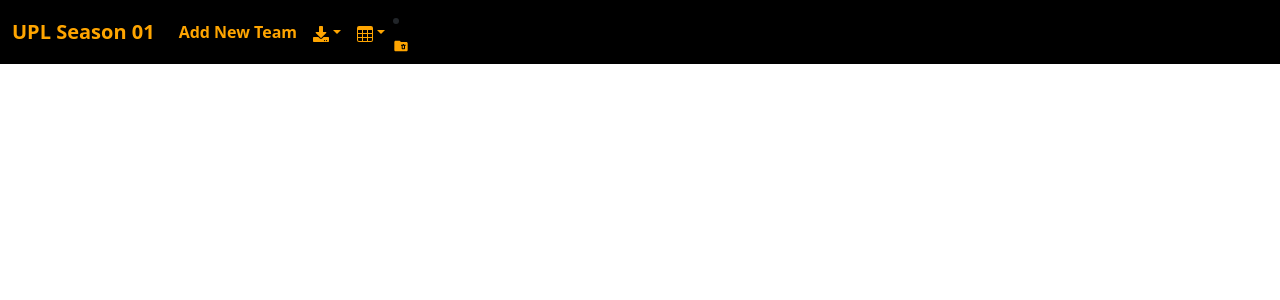
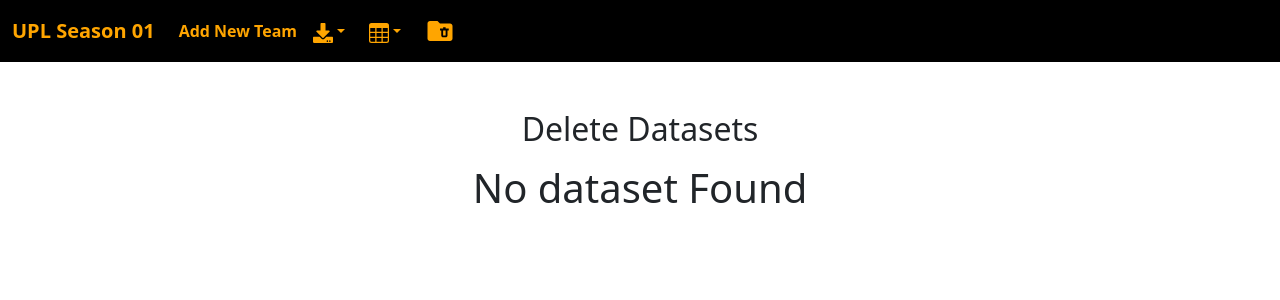
Before and after one commit to hubofayush/uplau, a React (Vite) app: page /DeleteDataset in a window 1280 px wide. Shown: the top 300 px of the page. Built offline with nearby package versions, Linux system fonts and the light colour scheme.

Commit message:
added new component delete dataset and worked successfully

```diff
--- a/src/App.jsx
+++ b/src/App.jsx
@@ -9,6 +9,7 @@ import { BrowserRouter as Router, Routes, Route, Link } from "react-router-dom";
 import AddNewTeam from "./Components/AddNewTeam";
 import FetchCSVData from "./Components/TeakeFIle";
 import TaeamView from "./Components/TaeamView";
+import DeleteDataset from "./Components/DeleteDataset";
 
 function App() {
   // section to display team players
@@ -470,6 +471,11 @@ function App() {
             path="/TeamView"
             element={<TaeamView team={showteamPlayers} />}
           ></Route>
+          <Route
+            exact
+            path="/DeleteDataset"
+            element={<DeleteDataset data={JSON_data} setdata={setJSON_data} />}
+          ></Route>
         </Routes>
       </Router>
       {/* <FetchCSVData link = {link}/> */}
--- a/src/Components/AddNewTeam.jsx
+++ b/src/Components/AddNewTeam.jsx
@@ -51,7 +51,7 @@ function AddNewTeam(props) {
             onChange={(e) => {
               setname(e.target.value);
             }}
-            autoFocus="true"
+            autoFocus
           />
         </div>
         <div className="mb-3">
--- /dev/null
+++ b/src/Components/DeleteDataset.jsx
@@ -0,0 +1,73 @@
+import React from "react";
+import { MdDelete } from "react-icons/md";
+import { Link, Route, useNavigate } from "react-router-dom";
+
+function DeleteDataset(props) {
+  let data;
+  if (localStorage.getItem("JSON_data") === null) {
+    data = [];
+  } else {
+    data = JSON.parse(localStorage.getItem("JSON_data"));
+  }
+
+  const deletedata = () => {
+    if (confirm("Delete Dataset")) {
+      localStorage.removeItem("JSON_data");
+      props.setdata([]);
+      //   if (data.length === 0) {
+      navigate("/");
+
+      //   console.log(data);
+    }
+  };
+
+  let navigate = useNavigate();
+  return (
+    <>
+      <div className="container mt-5">
+        <h2 className="text-center m-3">Delete Datasets</h2>
+        {data.length === 0 ? (
+          <>
+            <h1 className="text-center">No dataset Found</h1>
+          </>
+        ) : (
+          <>
+            <div
+              className="container d-flex flex-row justify-content-between align-items-center "
+              style={{
+                backgroundColor: "#eee",
+                padding: "2rem",
+                width: "40rem",
+                margin: "2rem auto",
+                borderRadius: ".875rem",
+                // boxShadow: "0px 0px 10px rgba(0, 0, 0, 0.1)"
+                boxShadow:
+                  "2px 2px 8px rgba(0, 0, 0, 0.3), -2px -2px 8px rgba(255, 255, 255, 0.3)",
+              }}
+              onMouseOver={(e) => {
+                e.target.style.boxShadow =
+                  "4px 4px 16px rgba(0, 0, 0, 0.5), -4px -4px 16px rgba(255, 255, 255, 0.5)";
+              }}
+              onMouseOut={(e) => {
+                e.target.style.boxShadow =
+                  "2px 2px 8px rgba(0, 0, 0, 0.3), -2px -2px 8px rgba(255, 255, 255, 0.3)";
+              }}
+            >
+              <span className="fs-5">Dataset</span>
+              <button
+                className="btn"
+                onClick={() => {
+                  deletedata();
+                }}
+              >
+                <MdDelete size={30} />
+              </button>
+            </div>
+          </>
+        )}
+      </div>
+    </>
+  );
+}
+
+export default DeleteDataset;
--- a/src/Components/Navbar.jsx
+++ b/src/Components/Navbar.jsx
@@ -11,7 +11,7 @@ function Navbar(props) {
   return (
     <>
       <nav className="navbar navbar-expand-lg bg-black">
-        <div className="container-fluid">
+        <div className="container-fluid ">
           <Link
             className="navbar-brand fw-bold"
             to="/"
@@ -32,7 +32,7 @@ function Navbar(props) {
             <span className="navbar-toggler-icon"></span>
           </button>
           <div className="collapse navbar-collapse" id="navbarNavDropdown">
-            <ul className="navbar-nav ">
+            <ul className="navbar-nav d-flex flex-row align-items-center">
               <Link
                 className="nav-link fw-bold mr-5"
                 to="/AddNewTeam"
@@ -50,7 +50,7 @@ function Navbar(props) {
                   aria-expanded="false"
                   style={{ color: "orange" }}
                 >
-                  <FaDownload />
+                  <FaDownload size={20} />
                 </Link>
                 <ul className="dropdown-menu" key={props.soldPlayers}>
                   <li>
@@ -98,7 +98,7 @@ function Navbar(props) {
                   })}
                 </ul>
               </li>
-              <li className="nav-item dropdown ">
+              <li className="nav-item dropdown mx-2">
                 <Link
                   className="nav-link dropdown-toggle fw-bold"
                   href="#"
@@ -107,7 +107,7 @@ function Navbar(props) {
                   aria-expanded="false"
                   style={{ color: "orange" }}
                 >
-                  <BsTable />
+                  <BsTable size={20} />
                 </Link>
                 <ul className="dropdown-menu">
                   {/* <li className="dropdown-item"></li> */}
@@ -130,19 +130,19 @@ function Navbar(props) {
                   })}
                 </ul>
               </li>
-            </ul>
-            <li className="nav-item dropdown ">
-                <Link
-                  className="nav-link"
-                  href="#"
-                  role="button"
-                  data-bs-toggle=""
+              <li className="nav-item ">
+                <button
+                  className="nav-link fw-bold "
                   aria-expanded="false"
                   style={{ color: "orange" }}
+                  onClick={() => {
+                    navigate("/DeleteDataset");
+                  }}
                 >
-                  <MdFolderDelete/>
-                  </Link>
-            </li>
+                  <MdFolderDelete size={30} />
+                </button>
+              </li>
+            </ul>
           </div>
         </div>
       </nav>
```
